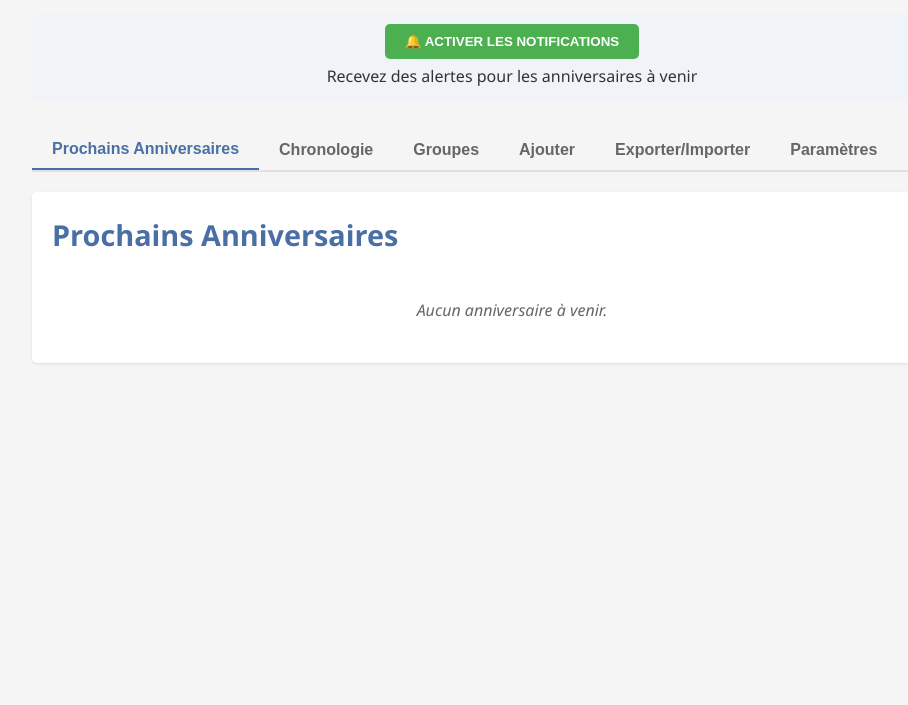
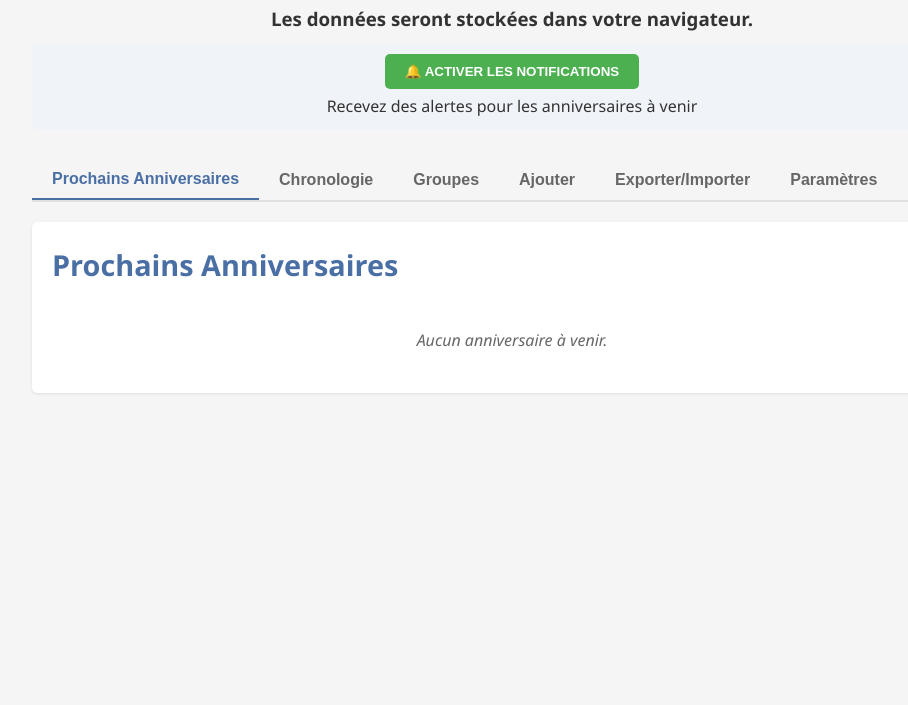
Before and after one commit to ahmedooo1/GestionDatesAnnivs, a plain HTML site: page index.html in a window 1280 px wide. Shown: the part 95-800 px from the top of the page, without its empty margins (128-1036 px from the left). Drawn offline with Linux system fonts and the light colour scheme.

Commit message:
Update index.html

```diff
--- a/index.html
+++ b/index.html
@@ -10,6 +10,7 @@
     <div class="container">
         <header>
             <h1>Système de Rappel d'Anniversaires</h1>
+            <h3>Les données seront stockées dans votre navigateur.</h3>
             <div id="notification-permission" class="notification-permission">
                 <button id="enable-notifications" class="btn-notification">🔔 ACTIVER LES NOTIFICATIONS</button>
                 <span>Recevez des alertes pour les anniversaires à venir</span>
```
